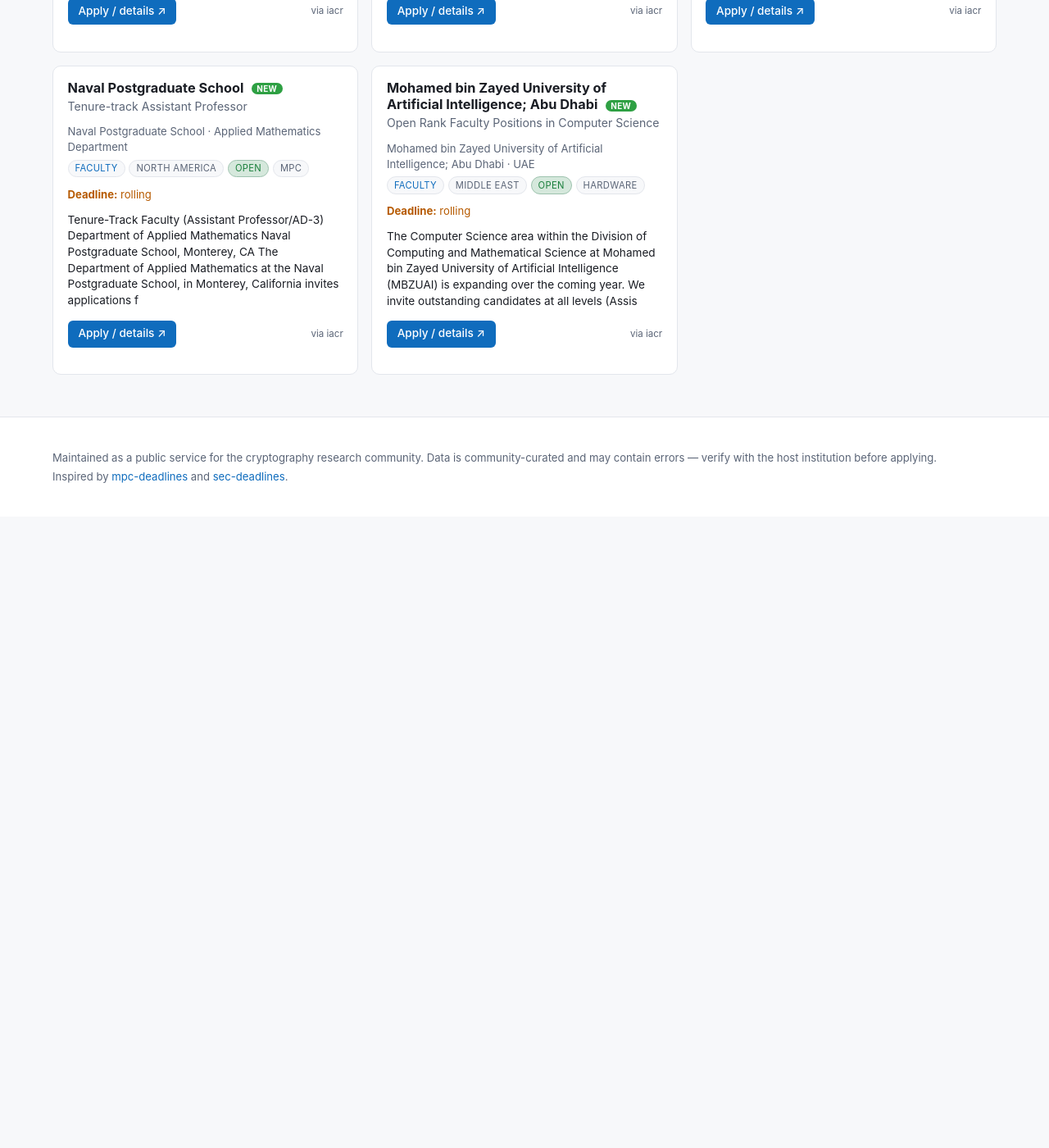
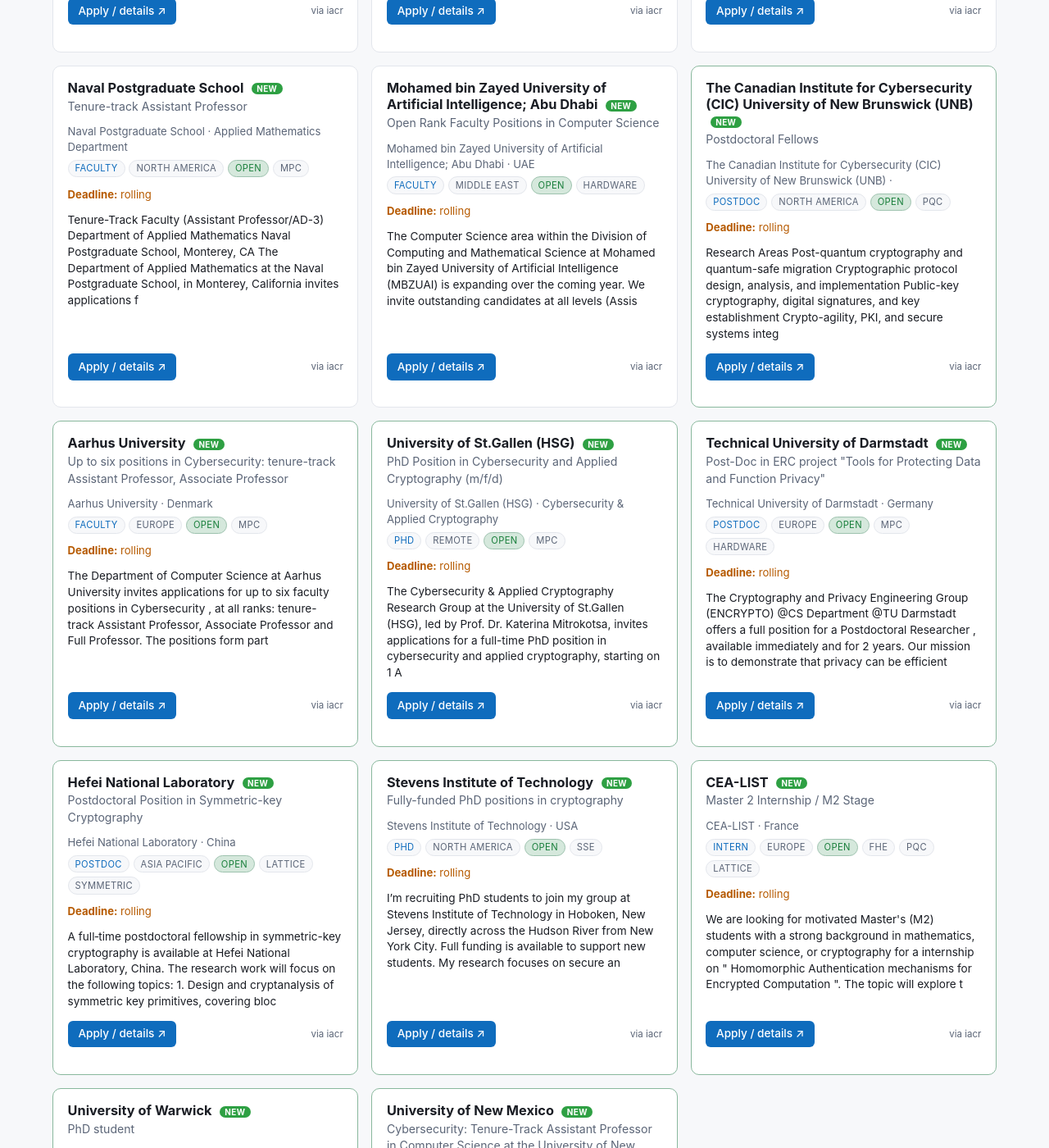
Before and after one commit to ck-chaudhary/crypto-jobs, a Jekyll site: the page built from crypto-jobs/index.html, in a window 1280 px wide and 1400 px high, scrolled down 22185 px. Shown: the whole window at 82% size. Built offline with Jekyll 4.4.1, drawn with Linux system fonts in a browser that asks for light colours; before the commit the page ends 22815 px from its top, so only the background shows below that; some of the changed text lies outside the part shown.

Commit message:
chore(positions): auto-append new IACR jobs board entries

```diff
--- a/crypto-jobs/_data/positions.yml
+++ b/crypto-jobs/_data/positions.yml
@@ -2930,3 +2930,170 @@
     expanding over the coming year. We invite outstanding candidates at all levels
     (Assis
   source: iacr
+
+# ---------------- AUTO-APPENDED from IACR jobs board (2026-10-21) ----------------
+- name: The Canadian Institute for Cybersecurity (CIC) University of New Brunswick
+    (UNB)
+  role: Postdoctoral Fellows
+  type: postdoc
+  region: north_america
+  country: ''
+  institution: The Canadian Institute for Cybersecurity (CIC) University of New Brunswick
+    (UNB)
+  link: https://iacr.org/jobs/item/4303
+  deadline: rolling
+  posted: '2026-10-21'
+  added: '2026-10-21'
+  area:
+  - pqc
+  status: open
+  note: Research Areas Post-quantum cryptography and quantum-safe migration Cryptographic
+    protocol design, analysis, and implementation Public-key cryptography, digital
+    signatures, and key establishment Crypto-agility, PKI, and secure systems integ
+  source: iacr
+- name: Aarhus University
+  role: 'Up to six positions in Cybersecurity: tenure-track Assistant Professor, Associate
+    Professor'
+  type: faculty
+  region: europe
+  country: Denmark
+  institution: Aarhus University
+  link: https://iacr.org/jobs/item/4302
+  deadline: rolling
+  posted: '2026-10-21'
+  added: '2026-10-21'
+  area:
+  - mpc
+  status: open
+  note: 'The Department of Computer Science at Aarhus University invites applications
+    for up to six faculty positions in Cybersecurity , at all ranks: tenure-track
+    Assistant Professor, Associate Professor and Full Professor. The positions form
+    part '
+  source: iacr
+- name: University of St.Gallen (HSG)
+  role: PhD Position in Cybersecurity and Applied Cryptography (m/f/d)
+  type: phd
+  region: remote
+  country: Cybersecurity & Applied Cryptography
+  institution: University of St.Gallen (HSG)
+  link: https://iacr.org/jobs/item/4301
+  deadline: rolling
+  posted: '2026-10-20'
+  added: '2026-10-21'
+  area:
+  - mpc
+  status: open
+  note: The Cybersecurity & Applied Cryptography Research Group at the University
+    of St.Gallen (HSG), led by Prof. Dr. Katerina Mitrokotsa, invites applications
+    for a full-time PhD position in cybersecurity and applied cryptography, starting
+    on 1 A
+  source: iacr
+- name: Technical University of Darmstadt
+  role: Post-Doc in ERC project "Tools for Protecting Data and Function Privacy"
+  type: postdoc
+  region: europe
+  country: Germany
+  institution: Technical University of Darmstadt
+  link: https://iacr.org/jobs/item/4300
+  deadline: rolling
+  posted: '2026-10-19'
+  added: '2026-10-21'
+  area:
+  - mpc
+  - hardware
+  status: open
+  note: The Cryptography and Privacy Engineering Group (ENCRYPTO) @CS Department @TU
+    Darmstadt offers a full position for a Postdoctoral Researcher , available immediately
+    and for 2 years. Our mission is to demonstrate that privacy can be efficient
+  source: iacr
+- name: Hefei National Laboratory
+  role: Postdoctoral Position in Symmetric-key Cryptography
+  type: postdoc
+  region: asia_pacific
+  country: China
+  institution: Hefei National Laboratory
+  link: https://iacr.org/jobs/item/4299
+  deadline: rolling
+  posted: '2026-10-15'
+  added: '2026-10-21'
+  area:
+  - lattice
+  - symmetric
+  status: open
+  note: 'A full‑time postdoctoral fellowship in symmetric-key cryptography is available
+    at Hefei National Laboratory, China. The research work will focus on the following
+    topics: 1. Design and cryptanalysis of symmetric key primitives, covering bloc'
+  source: iacr
+- name: Stevens Institute of Technology
+  role: Fully-funded PhD positions in cryptography
+  type: phd
+  region: north_america
+  country: USA
+  institution: Stevens Institute of Technology
+  link: https://iacr.org/jobs/item/4298
+  deadline: rolling
+  posted: '2026-10-14'
+  added: '2026-10-21'
+  area:
+  - sse
+  status: open
+  note: I’m recruiting PhD students to join my group at Stevens Institute of Technology
+    in Hoboken, New Jersey, directly across the Hudson River from New York City. Full
+    funding is available to support new students. My research focuses on secure an
+  source: iacr
+- name: CEA-LIST
+  role: Master 2 Internship / M2 Stage
+  type: intern
+  region: europe
+  country: France
+  institution: CEA-LIST
+  link: https://iacr.org/jobs/item/4297
+  deadline: rolling
+  posted: '2026-10-14'
+  added: '2026-10-21'
+  area:
+  - fhe
+  - pqc
+  - lattice
+  status: open
+  note: We are looking for motivated Master's (M2) students with a strong background
+    in mathematics, computer science, or cryptography for a internship on " Homomorphic
+    Authentication mechanisms for Encrypted Computation ". The topic will explore
+    t
+  source: iacr
+- name: University of Warwick
+  role: PhD student
+  type: phd
+  region: europe
+  country: UK
+  institution: University of Warwick
+  link: https://iacr.org/jobs/item/4295
+  deadline: rolling
+  posted: '2026-10-14'
+  added: '2026-10-21'
+  area:
+  - pqc
+  status: open
+  note: I (https://varun-maram.github.io/) am recruiting PhD students to work with
+    me on post-quantum cryptography and related areas at the University of Warwick,
+    with an expected start in October 2027. The research topics include, but are not
+    limi
+  source: iacr
+- name: University of New Mexico
+  role: 'Cybersecurity: Tenure-Track Assistant Professor in Computer Science at the
+    University of New Mexico'
+  type: faculty
+  region: north_america
+  country: USA
+  institution: University of New Mexico
+  link: https://iacr.org/jobs/item/4294
+  deadline: rolling
+  posted: '2026-10-13'
+  added: '2026-10-21'
+  area:
+  - mpc
+  status: open
+  note: The Department of Computer Science in the School of Engineering at the University
+    of New Mexico invites applications for a full-time, tenure-track Assistant Professor
+    position. We welcome candidates in all areas of computing, particularly t
+  source: iacr
```
